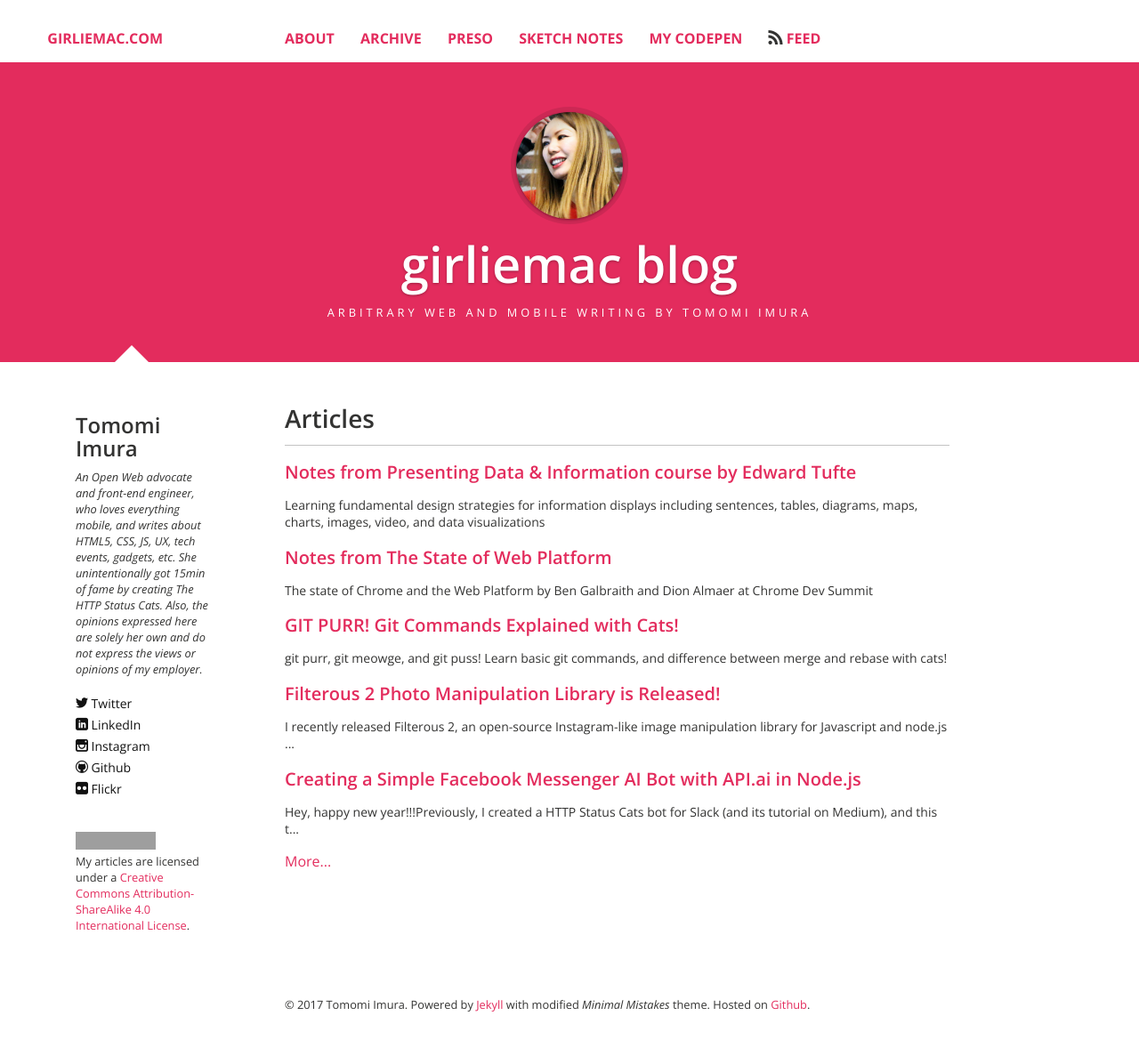
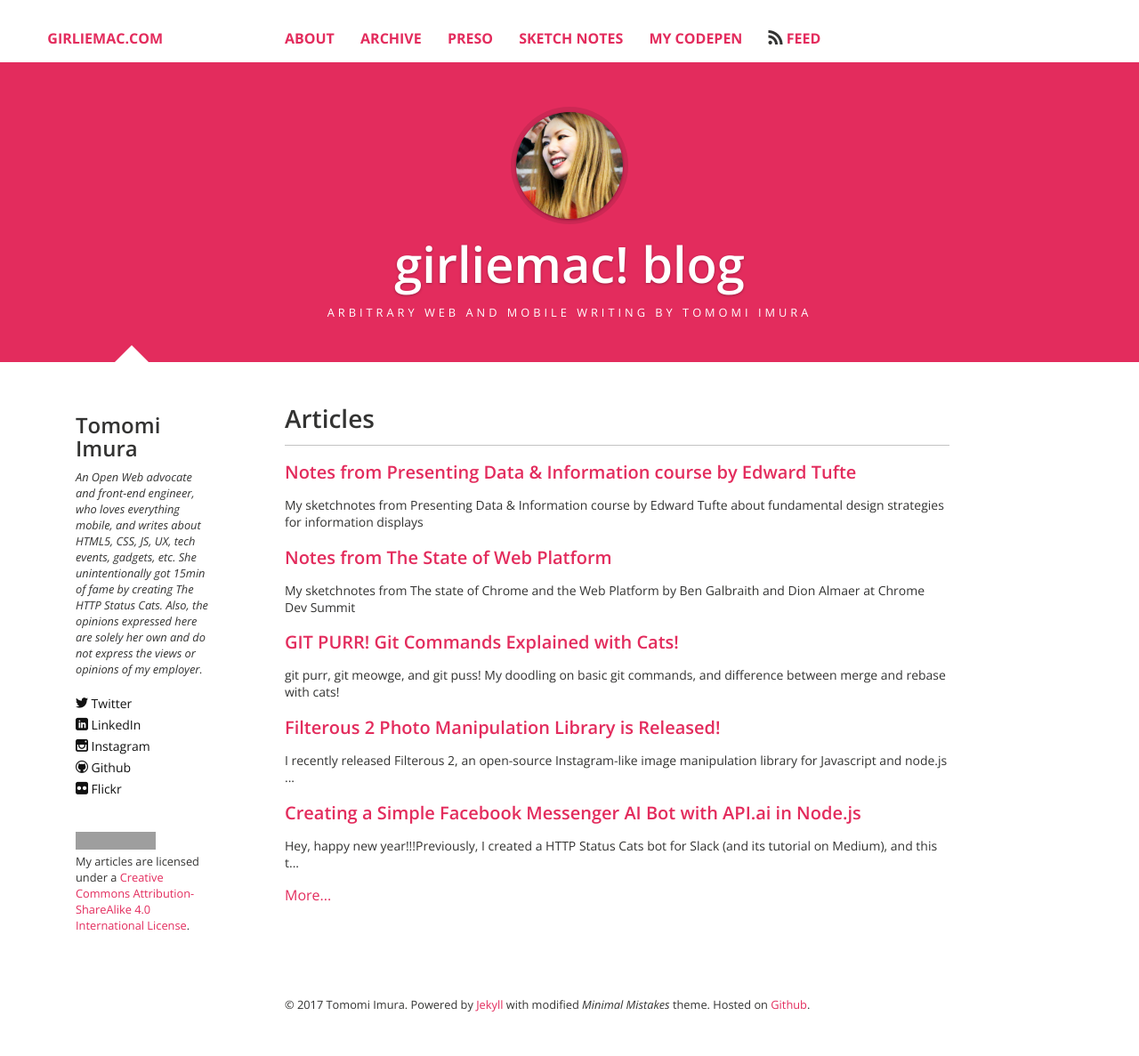
Before and after one commit to girliemac/girliemac.github.io, a Jekyll site: the page built from index.md, in a window 1280 px wide. Shown: the whole page at 89% size. Built offline with Jekyll 4.4.1, drawn with Linux system fonts in a browser that asks for light colours; some of the changed lines change nothing that is shown; grey boxes are pictures that could not be loaded.

Commit message:
Edit Twitter card meta data

```diff
--- a/_config.yml
+++ b/_config.yml
@@ -1,4 +1,4 @@
-name: GirlieMac Blog
+name: GirlieMac! Blog
 short-name: GirlieMac.com
 description: Arbitrary Web and Mobile Writing by Tomomi Imura
 url: https://girliemac.com
--- a/_includes/_head.html
+++ b/_includes/_head.html
@@ -3,19 +3,36 @@
 <meta name="description" content="{{ page.description }}">
 <meta name="keywords" content="{{ page.tags | join: ', ' }}">
 
-{% if site.owner.twitter %}<!-- Twitter Cards -->
-{% if page.image.feature %}<meta name="twitter:card" content="summary_large_image">
-<meta name="twitter:image" content="{{ site.url }}/images/{{ page.image.feature }}">
-{% else %}<meta name="twitter:card" content="summary">
-<meta name="twitter:image" content="{% if page.image.thumb %}{{ site.url }}/images/{{ page.image.thumb }}{% else %}{{ site.url }}/images/default-thumb.png{% endif %}">{% endif %}
-<meta name="twitter:title" content="{% if page.title %}{{ page.title }}{% else %}{{ site.name }}{% endif %}">
-<meta name="twitter:description" content="{% if page.description %}{{ page.description }}{% else %}{{ site.description }}{% endif %}">
-<meta name="twitter:creator" content="@{{ site.owner.twitter }}">{% endif %}
+<!-- Twitter cards -->
+<meta name="twitter:site"    content="@{{ site.owner.twitter }}">
+<meta name="twitter:creator" content="@{{ site.owner.twitter }}">
+
+{% if page.title %}
+<meta name="twitter:title"   content="{{ page.title }}">
+{% else %}
+<meta name="twitter:title"   content="{{ site.name }}">
+{% endif %}
+
+{% if page.description %}
+<meta name="twitter:description" content="{{ page.description }}">
+{% else %}
+<meta name="twitter:description" content="{{ site.description }}">
+{% endif %}
+
+{% if page.images %}
+{% assign thumb = page.images[0] %}
+<meta name="twitter:card"  content="summary_large_image">
+<meta name="twitter:image" content="{{ site.url }}{{ thumb }}">
+{% else %}
+<meta name="twitter:card"  content="summary">
+<meta name="twitter:image" content="{{ site.url }}/assets/images/avatar.jpg">
+{% endif %}
+<!-- end of Twitter cards -->
 
 <!-- Open Graph -->
 <meta property="og:locale" content="en_US">
 <meta property="og:type" content="article">
-<meta property="og:title" content="{% if page.title %}{{ page.title }}{% else %}{{ site.title }}{% endif %}">
+<meta property="og:title" content="{% if page.title %}{{ page.title }}{% else %}{{ site.name }}{% endif %}">
 <meta property="og:description" content="{% if page.description %}{{ page.description }}{% else %}{{ site.description }}{% endif %}">
 <meta property="og:url" content="{{ site.url }}{{ page.url }}">
 <meta property="og:site_name" content="{{ site.name }}">
--- a/_posts/2017-12-26-git-purr.md
+++ b/_posts/2017-12-26-git-purr.md
@@ -2,7 +2,7 @@
 title: GIT PURR! Git Commands Explained with Cats!
 author: Tomomi Imura
 layout: post
-description: git purr, git meowge, and git puss! Learn basic git commands, and difference between merge and rebase with cats!
+description: git purr, git meowge, and git puss! My doodling on basic git commands, and difference between merge and rebase with cats!
 images:
   - /assets/images/articles/2017/12/git-purr.jpg
   - /assets/images/articles/2017/12/git-meowge.jpg
--- a/_posts/2017-12-27-state-of-web-platform.md
+++ b/_posts/2017-12-27-state-of-web-platform.md
@@ -2,7 +2,7 @@
 title: Notes from The State of Web Platform
 author: Tomomi Imura
 layout: post
-description: The state of Chrome and the Web Platform by Ben Galbraith and Dion Almaer at Chrome Dev Summit
+description: My sketchnotes from The state of Chrome and the Web Platform by Ben Galbraith and Dion Almaer at Chrome Dev Summit
 images:
   - /assets/images/articles/2017/12/state-of-web.jpg
 categories:
--- a/_posts/2017-12-28-edward-tufte-data.md
+++ b/_posts/2017-12-28-edward-tufte-data.md
@@ -2,7 +2,7 @@
 title: Notes from Presenting Data & Information course by Edward Tufte
 author: Tomomi Imura
 layout: post
-description: Learning fundamental design strategies for information displays including sentences, tables, diagrams, maps, charts, images, video, and data visualizations
+description: My sketchnotes from Presenting Data & Information course by Edward Tufte about fundamental design strategies for information displays
 images:
   - /assets/images/articles/2017/12/tufte-data-note-01.jpg
   - /assets/images/articles/2017/12/tufte-data-note-02.jpg
--- a/index.md
+++ b/index.md
@@ -1,5 +1,4 @@
 ---
 layout: home
-description: "GirlieMac! Home"
 tags: [blog]
 ---
```
